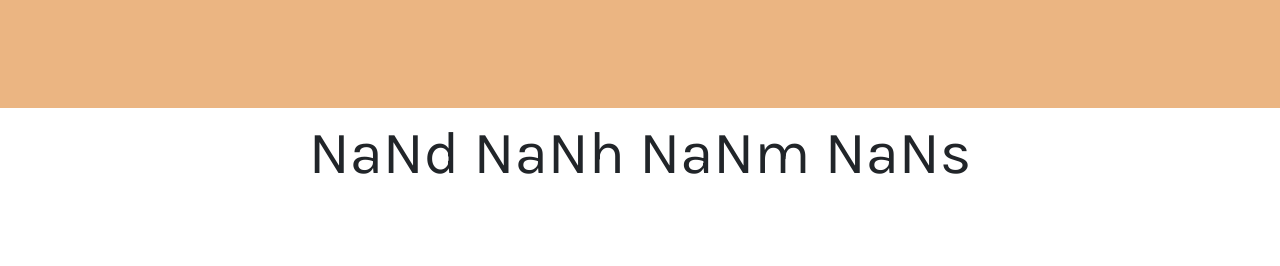
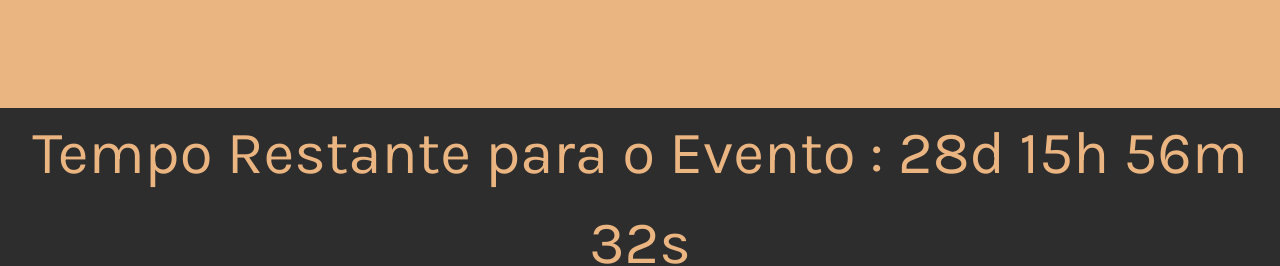
Before and after one commit to BEST-Porto/site-debateIt, a plain HTML site: page index.html in a window 1280 px wide. Shown: the part 692-958 px from the top of the page. Drawn offline with Linux system fonts and the light colour scheme.

Commit message:
Countdown timer to event in

```diff
--- a/index.html
+++ b/index.html
@@ -132,10 +132,13 @@
     </header>
 
     <style>
-        p {
+        #demo {
           text-align: center;
           font-size: 60px;
+          font-family: 'Karla';
           margin-top: 0px;
+          color: #ebb582;
+          background-color: #2d2d2d;
         }
         </style>
         </head>
@@ -145,7 +148,7 @@
 
         <script>
         // Set the date we're counting down to
-        var countDownDate = new Date("Abr 17, 2021 15:37:25").getTime();
+        var countDownDate = new Date("Apr 17, 2021 09:30:00").getTime();
 
         // Update the count down every 1 second
         var x = setInterval(function() {
@@ -163,13 +166,13 @@
           var seconds = Math.floor((distance % (1000 * 60)) / 1000);
 
           // Output the result in an element with id="demo"
-          document.getElementById("demo").innerHTML = days + "d " + hours + "h "
+          document.getElementById("demo").innerHTML = "Tempo Restante para o Evento : " + days + "d " + hours + "h "
           + minutes + "m " + seconds + "s ";
 
           // If the count down is over, write some text
           if (distance < 0) {
             clearInterval(x);
-            document.getElementById("demo").innerHTML = "EXPIRED";
+            document.getElementById("demo").innerHTML = "EVENTO A DECORRER";
           }
         }, 1000);
         </script>
```
